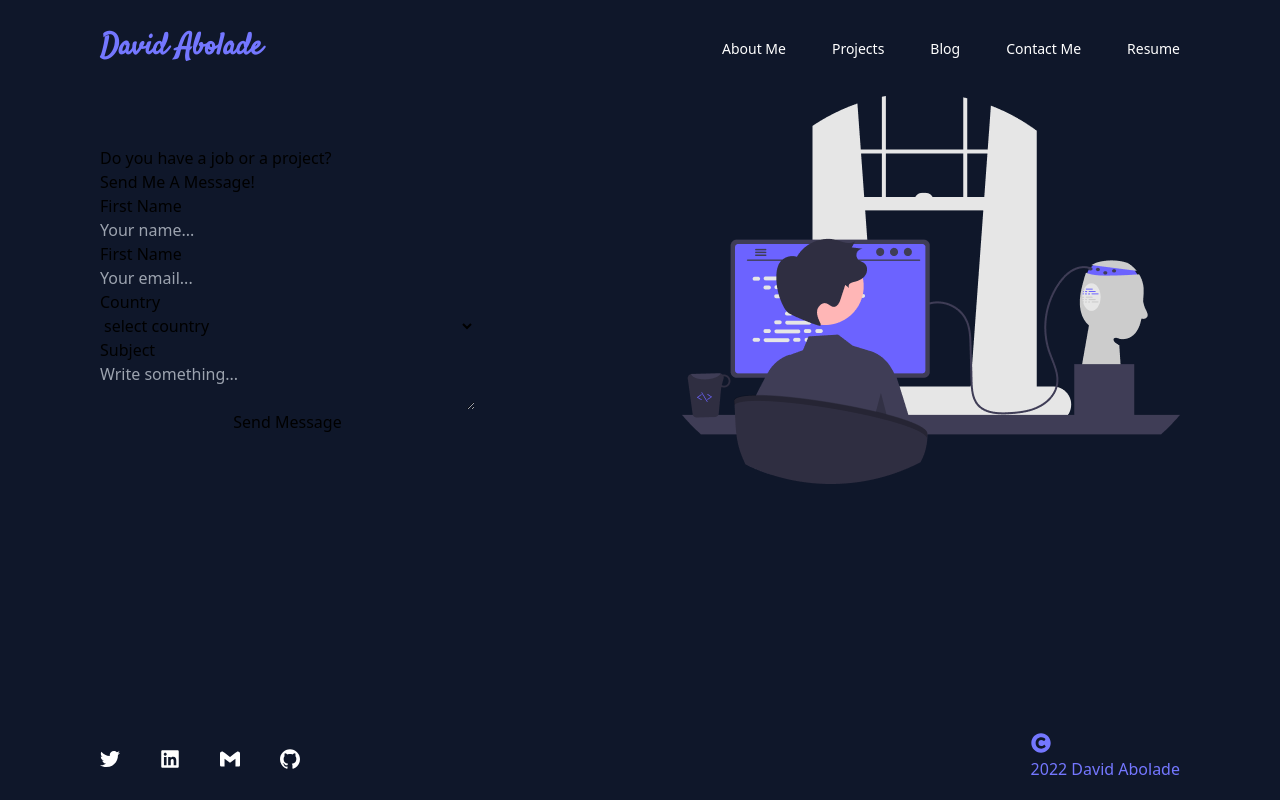
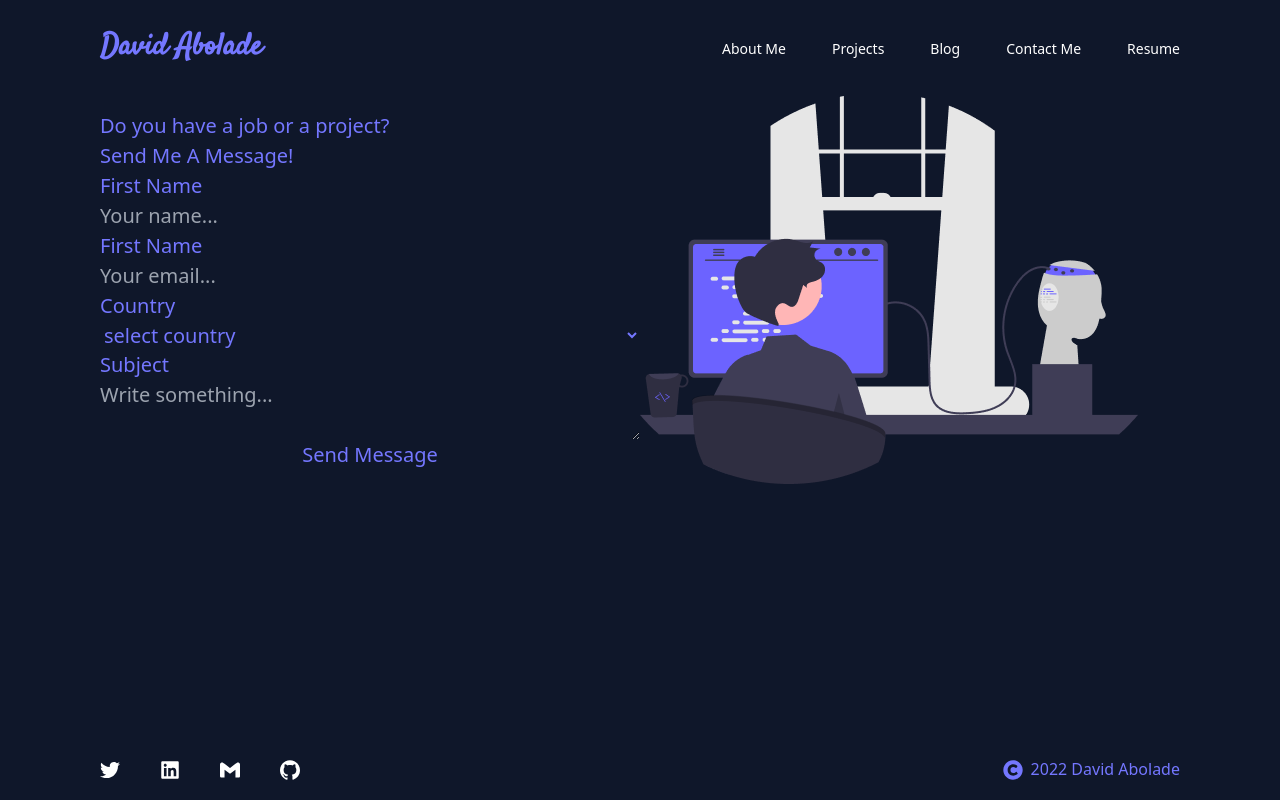
Before and after one commit to A-believer/david__portfolio, a React (Vite) app: page /contact in a window 1280 px wide. Built offline with nearby package versions, Linux system fonts and the light colour scheme.

Commit message:
footer refixed

```diff
--- a/src/components/Footer.jsx
+++ b/src/components/Footer.jsx
@@ -4,7 +4,7 @@ import {SiGmail, SiGithub} from "react-icons/si"
 
 const Footer = () => {
   return (
-    <footer className='w-full px-[25pxpx] md:px-[100px] my-4 lg:my-4 md:absolute md:bottom-0 flex justify-between items-center text-white'>
+    <footer className='w-full px-[30px] md:px-[100px] my-4 lg:my-4 md:absolute md:bottom-0 flex justify-between items-center text-white'>
       <div className='flex gap-3 md:gap-10 text-[20px]'>
         <p className='hover:text-secondary hover:-translate-y-1 hover:scale-110 transition ease-in-out delay-150 hover:animate-pulse'><a href="https://twitter.com/A_believer007" target="_blank"><FaTwitter /></a></p>
 
@@ -15,8 +15,9 @@ const Footer = () => {
         <p className='hover:text-secondary hover:-translate-y-1 hover:scale-110 transition ease-in-out delay-150 hover:animate-pulse'><a href="https://github.com/A-believer" ><SiGithub /></a></p>
       </div>
 
-      <div className='text-secondary'>
-        <p className='text-[16px] leading-[29px]'><span className='text-[20px]'><FaCopyright /></span> 2022 David Abolade</p>
+      <div className='flex justify-center items-center text-secondary'>
+        <p className='text-[20px] mr-2'><FaCopyright /></p>
+        <p className='text-[16px] leading-[29px]'>2022 David Abolade</p>
       </div>
     </footer>
   )
--- a/src/pages/Contact.jsx
+++ b/src/pages/Contact.jsx
@@ -4,8 +4,8 @@ import heroImg from "../assets/hero-img.png"
 
 const Contact = () => {
   return (
-    <div className='flex justify-between items-center lg:px-[100px] px-[25px]'>
-      <form action='https://formsubmit.co/davedev1209@gmail.com.com' method='POST' className='flex flex-col'>
+    <div className='flex justify-between items-center lg:px-[100px] px-[25px] text-secondary text-[20px]'>
+      <form action='https://formsubmit.co/davedev1209@gmail.com.com' method='POST' className='flex flex-col w-full'>
         <p>Do you have a job or a project?</p>
         <p>Send Me A Message!</p>
        <label htmlFor="fname">First Name</label>
@@ -264,7 +264,7 @@ const Contact = () => {
         <textarea id="subject" name="subject" placeholder="Write something..."></textarea>
         <button type="submit">Send Message</button>
       </form>
-      <div className='lg:flex hidden'>
+      <div className='lg:flex hidden w-full'>
         <img src={heroImg} alt="img" />
       </div>
     </div>
```
